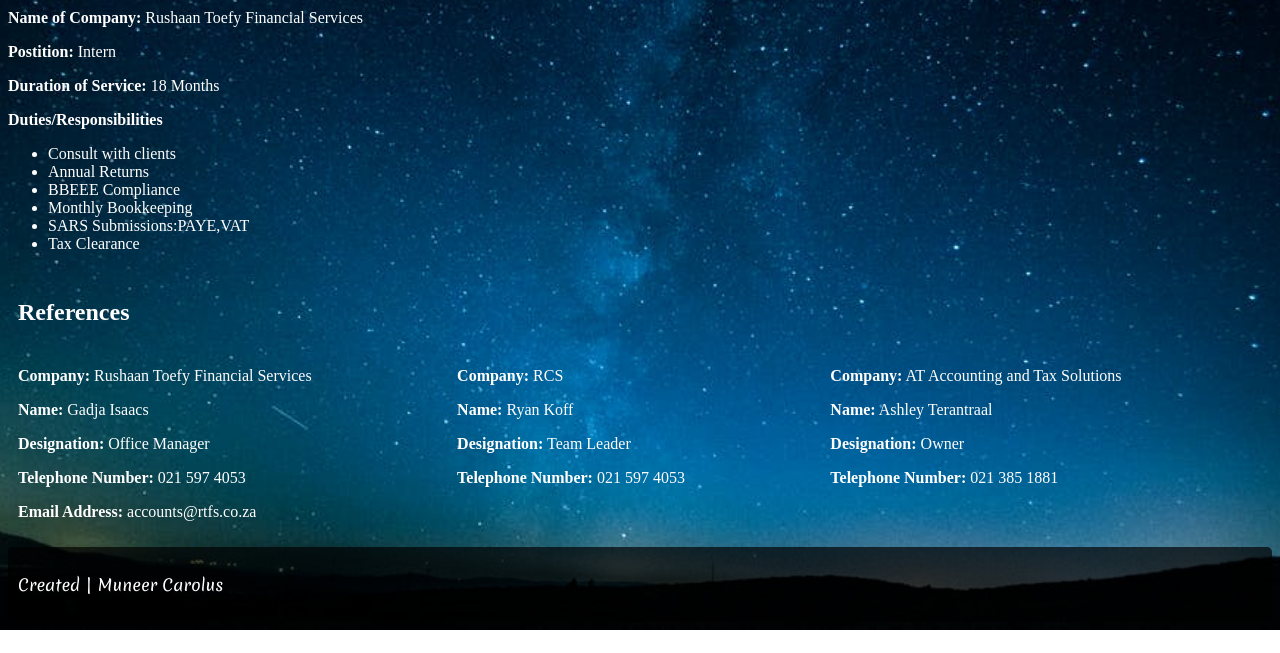
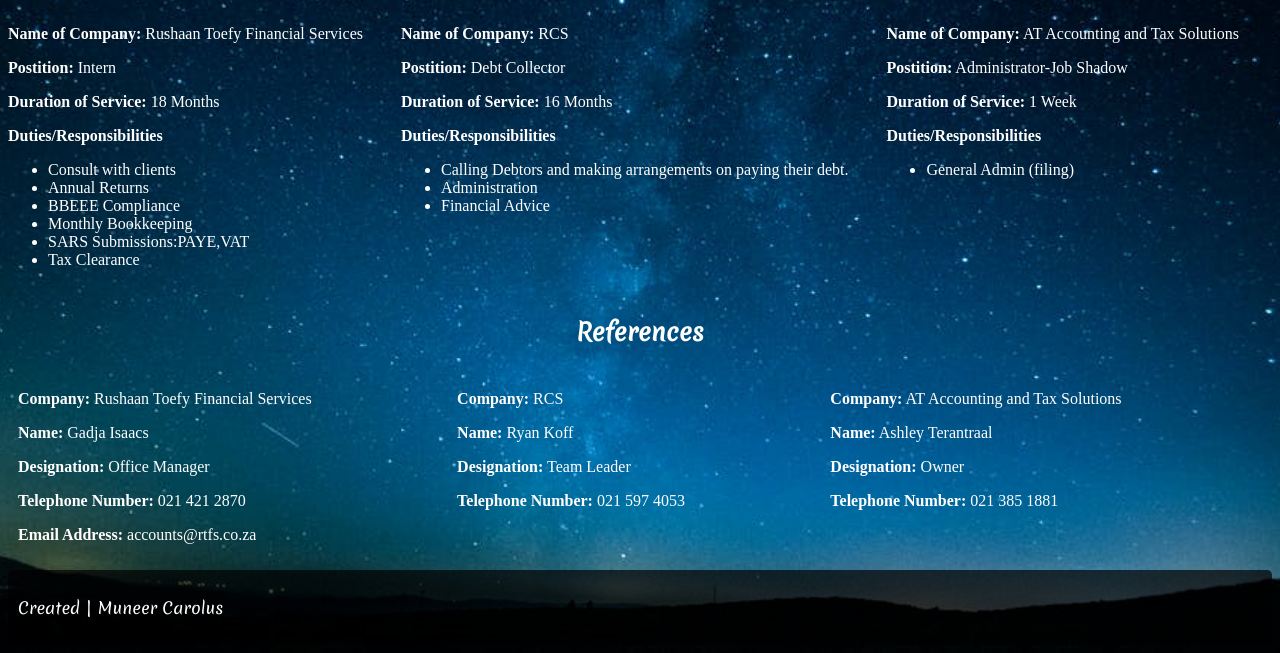
Before and after one commit to Muneer-Carolus/CV, a plain HTML site: page work.html in a window 1280 px wide. Shown: the part 210-863 px from the top of the page. Before the commit the page ends 840 px from the top, so only its background shows below. Drawn offline with Linux system fonts and the light colour scheme.

Commit message:
update work experience

```diff
--- a/scss/partials/_work.scss
+++ b/scss/partials/_work.scss
@@ -14,6 +14,17 @@
         font-size: 30px;
         font-family: 'Merienda', cursive;
     }
+    h2{
+        text-align: center;
+
+        font-family: 'Merienda', cursive;
+    }
+}
+.exp{
+    display: grid;
+    grid-template-columns: repeat(3,auto);
+    grid-template-rows: repeat(auto);
+    grid-gap: 5px;
 }
 // layout for work experience page
 .reference{
--- a/work.html
+++ b/work.html
@@ -17,8 +17,9 @@
           <a href="projects.html">Projects</a>
         </nav>
         <section >
+                <h1>Work Experience</h1>
                 <div class="exp">
-                        <h1>Work Experience</h1>
+
                         <div class="intern">
                             <p>
                                <b>Name of Company:</b>
@@ -44,6 +45,50 @@
                                  </ul>
                              </p>
                         </div>
+                        <div class="exp2">
+                                <p>
+                                   <b>Name of Company:</b>
+                                   RCS
+                                </p>
+                                <p>
+                                  <b>Postition:</b>
+                                   Debt Collector
+                                 </p>
+                                 <p>
+                                     <b>Duration of Service:</b>
+                                    16 Months
+                                 </p>
+                                 <p>
+                                     <b>Duties/Responsibilities</b>
+                                     <ul>
+                                         <li>Calling Debtors and making arrangements
+                                         on paying their debt.</li>
+                                         <li>Administration</li>
+                                         <li>Financial Advice</li>
+                                     </ul>
+                                 </p>
+                            </div>
+                            <div class="exp3">
+                                    <p>
+                                       <b>Name of Company:</b>
+                                       AT Accounting and Tax Solutions
+                                    </p>
+                                    <p>
+                                      <b>Postition:</b>
+                                       Administrator-Job Shadow
+                                     </p>
+                                     <p>
+                                         <b>Duration of Service:</b>
+                                            1 Week
+                                     </p>
+                                     <p>
+                                         <b>Duties/Responsibilities</b>
+                                         <ul>
+                                             <li>General Admin (filing)</li>
+                                         </ul>
+                                     </p>
+                                </div>
+
                 </div>
                 <div class="reference">
                     <div class="heading">
@@ -64,7 +109,7 @@
                             </p>
                             <p>
                                 <b>Telephone Number:</b>
-                                 021 597 4053
+                                  021 421 2870
                             </p>
                             <p>
                                     <b>Email Address:</b>
```
Also changed, not shown: projects.html (+9 -5 lines), css/style.css, 1 other file.
